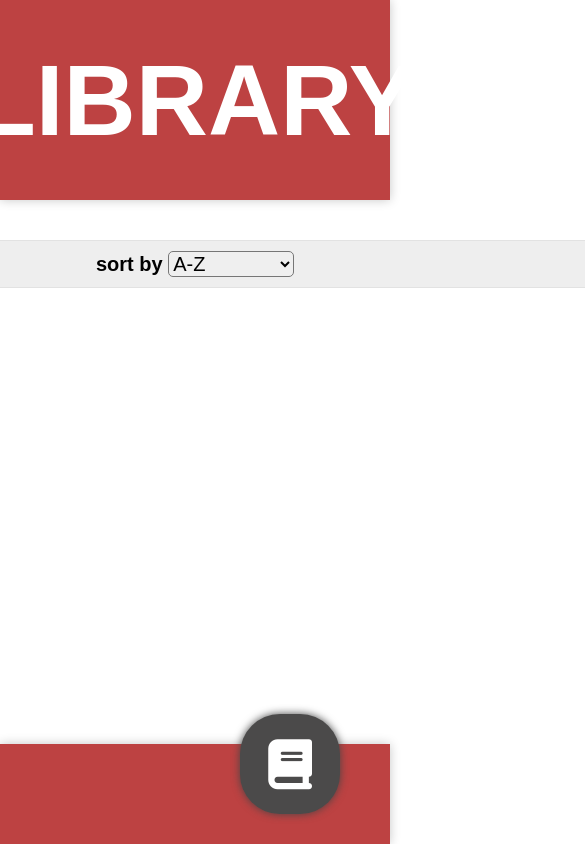
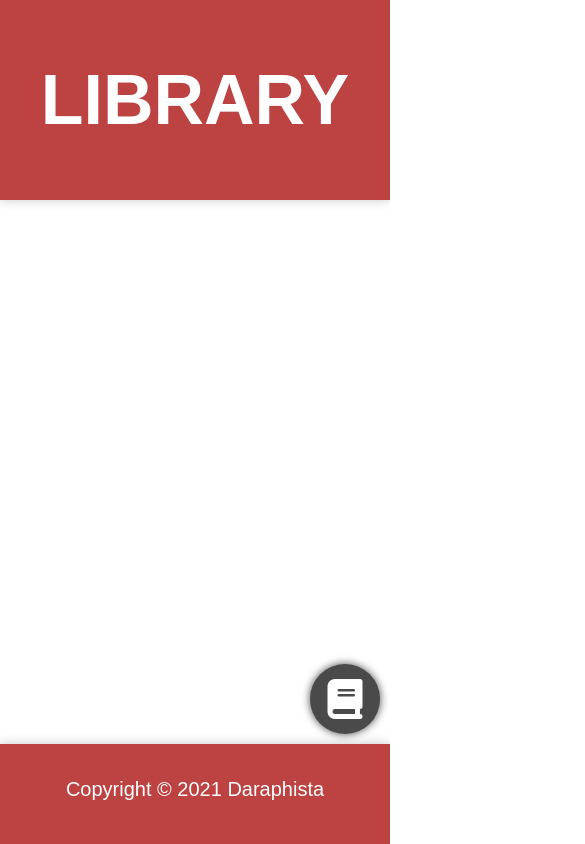
Before and after one commit to Daraphista/library, a plain HTML site: page index.html in a window 390 px wide. Shown: the top 844 px of the page, 585 px wide, since content can reach past the window. Drawn offline with Linux system fonts and the light colour scheme.

Commit message:
added media queries

```diff
--- a/index.html
+++ b/index.html
@@ -3,15 +3,36 @@
 <head>
   <meta charset="UTF-8">
   <meta http-equiv="X-UA-Compatible" content="IE=edge">
-  <meta name="viewport" content="width=device-width, initial-scale=1.0">
+  <meta name="viewport" content="height=device-height,
+  width=device-width, initial-scale=1.0,
+  minimum-scale=1.0, maximum-scale=1.0,
+  user-scalable=no, target-densitydpi=device-dpi">
   <link rel="stylesheet" href="style.css">
   <script src="https://kit.fontawesome.com/ba581a8a22.js" crossorigin="anonymous"></script>
   <script src="script.js" defer></script>
   <title>Look at me, Library</title>
 </head>
 <body>
+
+  <div class="header">
+    <h1>LIBRARY</h1>
+  </div>
+
+  <div class="main">
+    <!-- <div class="command-bar">
+      <div class="sort-by">
+        <strong>sort by</strong>
+        <select name="sort-by">
+          <option value="A-Z">A-Z</option>
+          <option value="Date-added">Date added</option>
+        </select>
+      </div>
+    </div> -->
+    <div class="card-gallery">
+    </div>
+  </div>
+
   <div class="blur">
-
       <div class="menu">
         <button class="theme hidden">
           <i class="far fa-lightbulb" id="icon"></i>
@@ -40,28 +61,10 @@
         </form>
         <button class="confirm"><b>Confirm</b></button>
       </div>
-
-  </div>
-
-  <div class="header">
-    <h1>LIBRARY</h1>
-  </div>
-
-  <div class="main">
-    <div class="command-bar">
-      <div class="sort-by">
-        <strong>sort by</strong>
-        <select name="sort-by">
-          <option value="A-Z">A-Z</option>
-          <option value="Date-added">Date added</option>
-        </select>
-      </div>
-    </div>
-    <div class="card-gallery">
-    </div>
   </div>
 
   <div class="footer">
+    <p>Copyright © 2021 Daraphista</p>
   </div>
 </body>
 </html>
--- a/script.js
+++ b/script.js
@@ -5,6 +5,26 @@ window.addEventListener('load', () => {
     const books = [];
     localStorage.setItem('books', JSON.stringify(books));
   }
+})
+
+window.addEventListener('scroll', () => {
+  const bottomOfWindow = window.scrollY + window.innerHeight;
+  const footerPosition = document.querySelector('.footer').offsetTop;
+  const footerHeight = document.querySelector('.footer').clientHeight;
+  const blur = document.querySelector('.blur');
+
+  if(window.matchMedia('(max-width: 1000px)')) {
+
+    if(bottomOfWindow > footerPosition) {
+      blur.style.bottom = `${footerHeight}px`;
+      blur.style.transition = `100ms`;
+      console.log('lmao');
+    } else if(bottomOfWindow < footerPosition) {
+      blur.style.bottom = `0px`;
+    }
+  }
+
+
 })
 
 
@@ -110,6 +130,7 @@ function createCard(bookIndex, bookObj) {
 
   const h2 = document.createElement('h2');
   h2.textContent = bookObj.title;
+  h2.style.fontSize = (h2.textContent.length > 20) ? '20px' : '30px' ;
   newCard.appendChild(h2);
 
   const para1 = document.createElement('p');
--- a/style.css
+++ b/style.css
@@ -9,6 +9,7 @@ body {
   flex-direction: column;
   min-height: 100vh;
   margin: 0px;
+  min-width: 100%;
 }
 
 body, div.main, div.command-bar {
@@ -27,12 +28,17 @@ div.command-bar, div.main {
   background: rgba(20, 20, 20, 0.4);
   backdrop-filter: blur(10px);
   width: 100%;
-  height: 100vh;
+  height: 100%;
   display: flex;
   justify-content: center;
   align-items: center;
 }
 
+.blur {
+  position: fixed;
+  width: 100%;
+  height: 100%;
+}
 /* ----------------------------FORM---------------------------- */
 
 .form-popup {
@@ -141,7 +147,6 @@ div.menu button {
 
 #icon {
   font-size: 50px;
-
 }
 
 button.hidden {
@@ -205,7 +210,6 @@ div.header {
   display: flex;
   justify-content: center;
   align-items: center;
-  width: 100%;
   height: 200px;
   color: white;
 }
@@ -220,7 +224,6 @@ h1 {
 div.main {
   align-self: center;
   flex-direction: column;
-  width: 1000px;
 }
 
   /* ----------------------------COMMAND BAR---------------------------- */
@@ -244,6 +247,7 @@ div.main {
   div.card-gallery {
     display: grid;
     grid-template-columns: 300px 300px 300px;
+    gap: 50px;
     border-radius: 20px;
     padding: 10px;
     justify-content: space-between;
@@ -257,7 +261,7 @@ div.main {
       flex-direction: column;
       justify-content: space-between;
       min-height: 400px;
-      width: 300px;
+      width: auto;
       border: solid 1px lightgray;
       border-radius: 20px;
       padding: 10px;
@@ -323,4 +327,65 @@ div.main {
 div.footer {
   height: 100px;
   margin-top: auto;
+  display: flex;
+  justify-content: center;
+  align-items: center;
 }
+
+div.footer p {
+  margin-top: 10px;
+  font-size: 20px;
+  color: white;
+}
+
+
+
+
+
+
+@media (max-width: 1200px) and (min-width: 1001px) {
+  h1 {
+    font-size: 80px;
+    margin: 0px;
+  }
+
+
+  div.card-gallery {
+    gap: 50px;
+    grid-template-columns: 300px 300px;
+    width: auto;
+    align-self: center;
+  }
+}
+
+@media (max-width: 1000px) {
+  h1 {
+    font-size: 70px;
+    margin: 0px;
+  }
+
+  div.card-gallery {
+    grid-template-columns: 300px;
+    width: auto;
+    align-self: center;
+  }
+
+  div.menu {
+    position: absolute;
+    right: 10px;
+    bottom: 10px;
+  }
+
+  div.menu button {
+    box-shadow: 0px 0px 8px rgb(68, 68, 68);
+    height: 70px;
+    width: 70px;
+    border-radius: 40px;
+    border: 0px;
+    color: white;
+  }
+
+  #icon {
+    font-size: 40px;
+  }
+}
```
